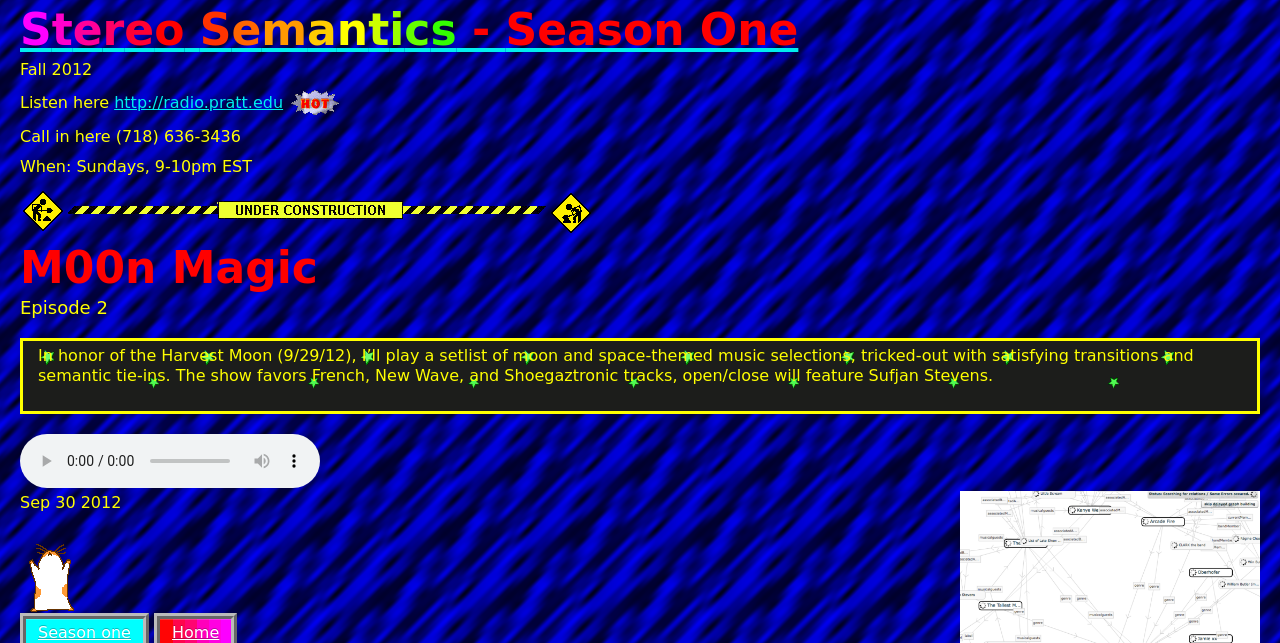
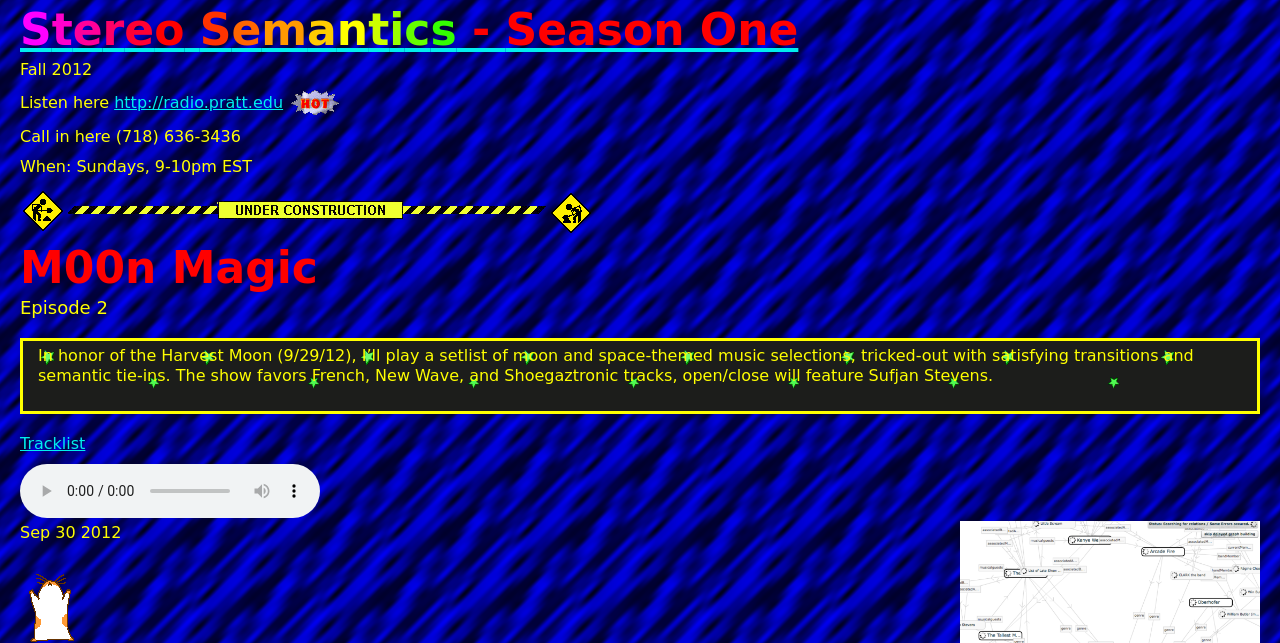
Before and after one commit to auremoser/stereosemantics, a Jekyll site: the page built from _posts/2012-09-30-moon-magic.html, in a window 1280 px wide, cut to the strip 0-643 px from the top of the page. Built offline with Jekyll 4.4.1, drawn with Linux system fonts in a browser that asks for light colours.

Commit message:
add tracklists

```diff
--- a/_layouts/season01.html
+++ b/_layouts/season01.html
@@ -37,6 +37,12 @@ layout: default
 				</div>
 
 				{% if page.episode %}
+					<p>
+						<a href="{{ page.tracklist_url }}" class="tracklist">Tracklist</a>
+					</p>
+				{% endif %}
+
+				{% if page.episode %}
 					{% if page.mp3_url %}
 						<audio class="audio-player" src="{{ page.mp3_url }}" controls>
 							Your browser does not support the <code>audio</code> element.
--- a/_posts/2013-10-27-nightmares.html
+++ b/_posts/2013-10-27-nightmares.html
@@ -6,7 +6,7 @@ date: 2013-10-27
 categories: season04
 mp3_url: http://auremmoser.files.wordpress.com/2013/09/10-27.mp3
 rel_finder_url: http://tinyurl.com/m7avwuu
-tracklist_url: https://docs.google.com/spreadsheet/ccc?key=0AuDay9KcwU4YdHFBUWkyZUJkdGQtWUtUMnBRdXFFTGc&usp=drive_web#gid=39
+tracklist_url: https://docs.google.com/spreadsheets/d/16Wt4Fq3e2mMJ3cuv7RzLBnIbtC8Dz3_Jaru6sql-Gxs/edit?ts=5787e9db#gid=39
 duration: '01:01:00'
 length: 58566808
 ---
```
